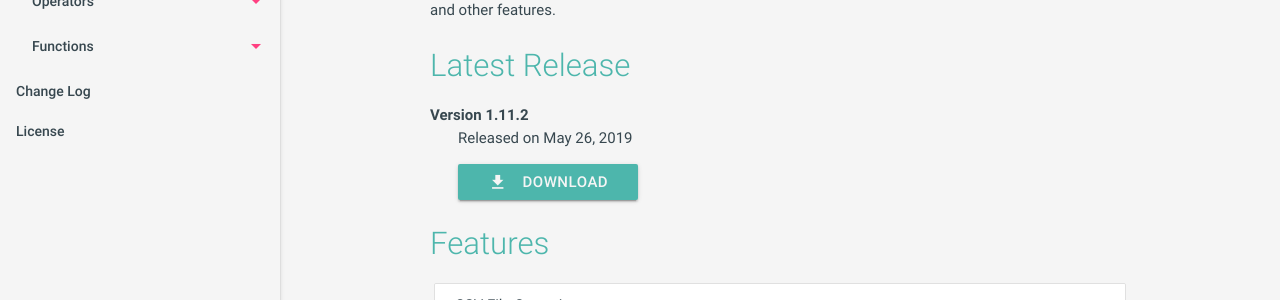
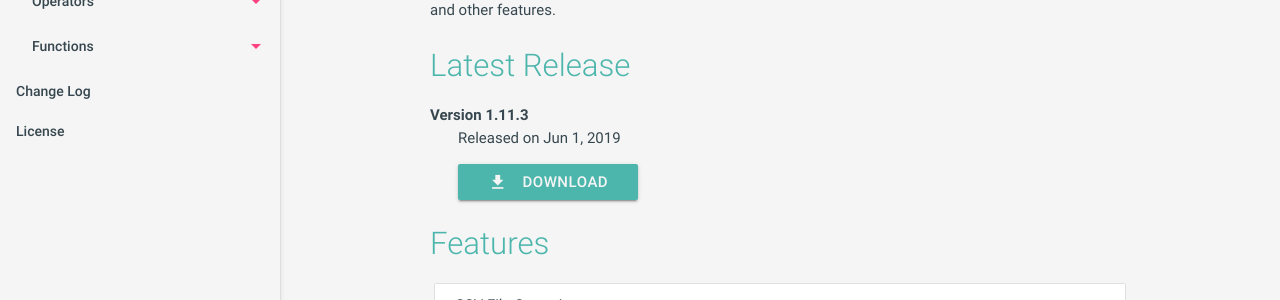
Before and after one commit to mithrandie/csvq, a Jekyll site: the page built from docs/index.md, in a window 1280 px wide and 900 px high. Shown: the part 360-660 px from the top of the window. Built offline with Jekyll 4.4.1, drawn with Linux system fonts in a browser that asks for light colours.

Commit message:
Update docs for Release v1.11.3

```diff
--- a/docs/index.md
+++ b/docs/index.md
@@ -13,10 +13,10 @@ In the multiple operations, you can use variables, cursors, temporary tables, an
 
 ## Latest Release
 
-Version 1.11.2
-: Released on May 26, 2019
+Version 1.11.3
+: Released on Jun 1, 2019
 
-  <a class="waves-effect waves-light btn" href="https://github.com/mithrandie/csvq/releases/tag/v1.11.2">
+  <a class="waves-effect waves-light btn" href="https://github.com/mithrandie/csvq/releases/tag/v1.11.3">
     <i class="material-icons left">file_download</i>download
   </a>
 
--- a/docs/sitemap.xml
+++ b/docs/sitemap.xml
@@ -6,7 +6,7 @@
             http://www.sitemaps.org/schemas/sitemap/0.9/sitemap.xsd">
     <url>
         <loc>https://mithrandie.github.io/csvq/</loc>
-        <lastmod>2019-05-26T15:57:34+00:00</lastmod>
+        <lastmod>2019-06-01T05:47:33+00:00</lastmod>
     </url>
     <url>
         <loc>https://mithrandie.github.io/csvq/reference.html</loc>
@@ -178,7 +178,7 @@
     </url>
     <url>
         <loc>https://mithrandie.github.io/csvq/changelog.html</loc>
-        <lastmod>2019-05-19T20:25:02+00:00</lastmod>
+        <lastmod>2019-06-01T05:47:33+00:00</lastmod>
     </url>
     <url>
         <loc>https://mithrandie.github.io/csvq/license.html</loc>
```
Also changed, not shown: CHANGELOG.md, docs/changelog.md, 1 other file.
